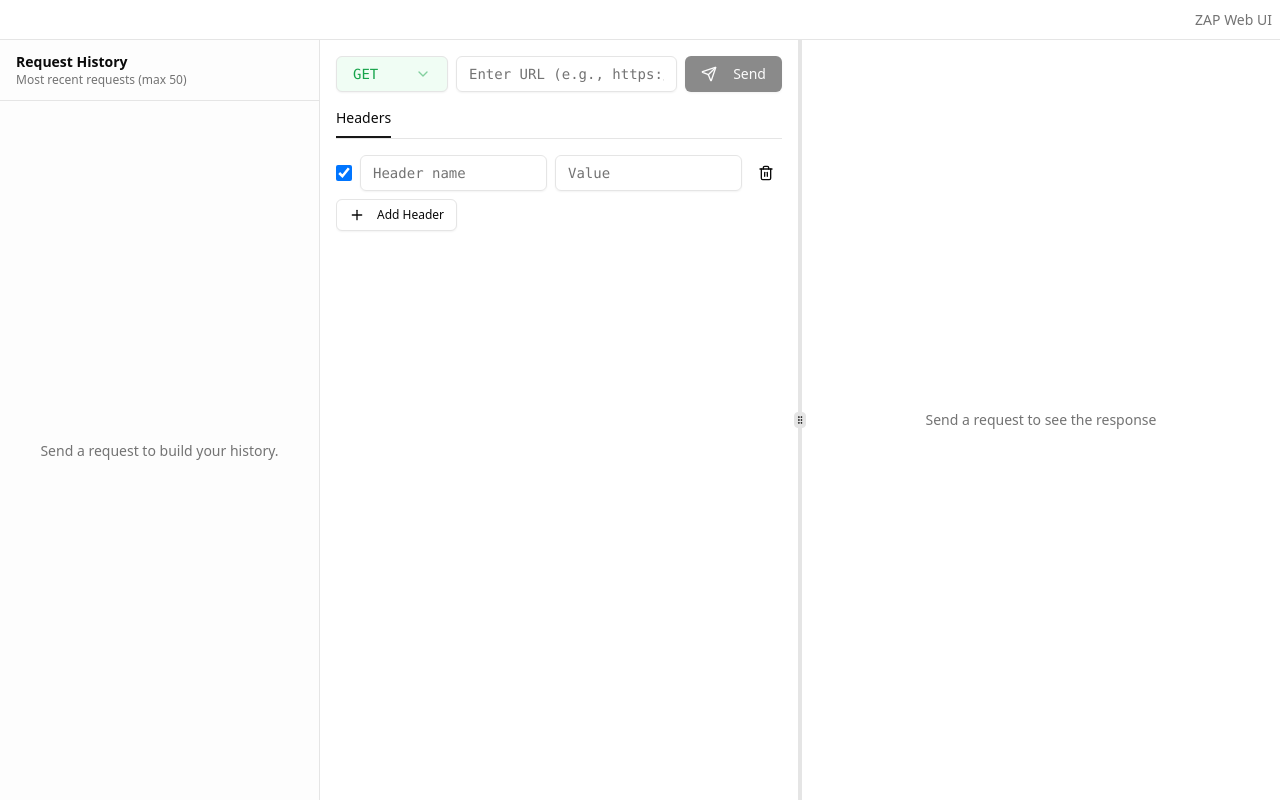
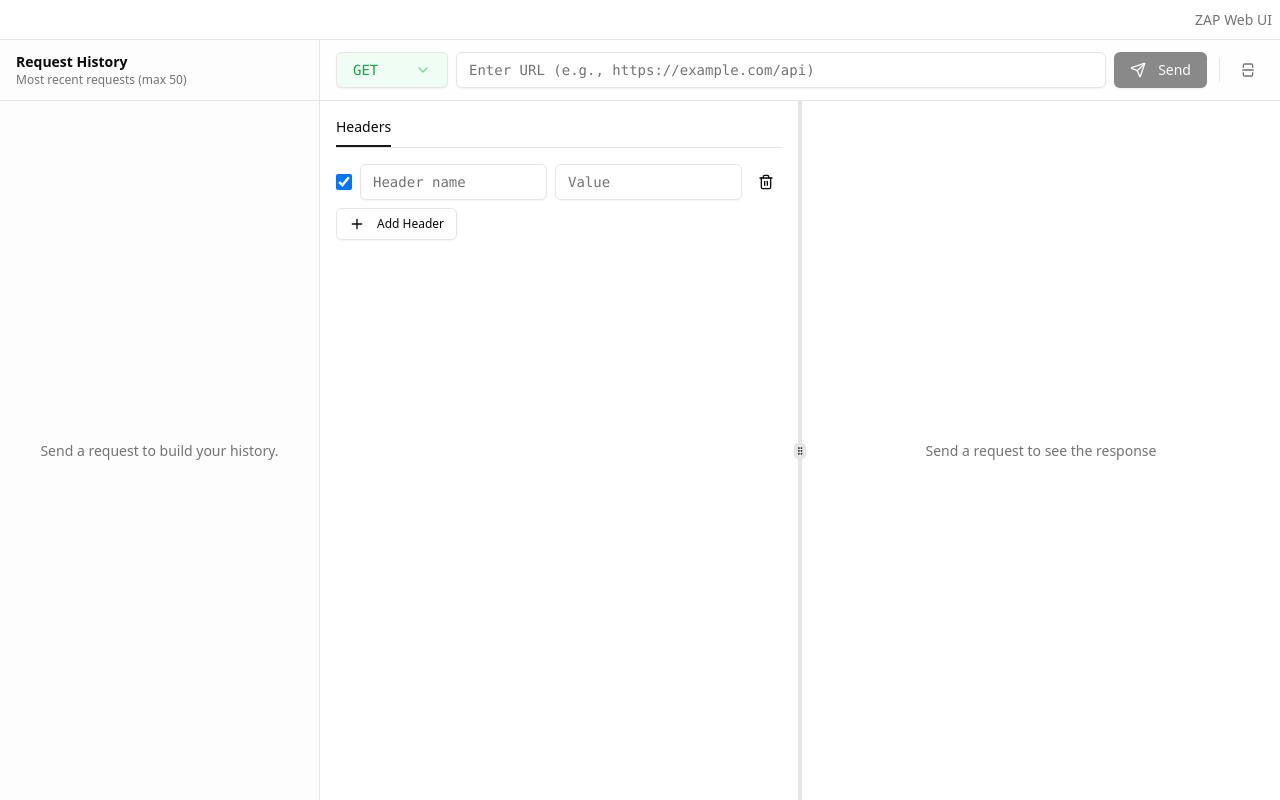
Before and after one commit to ricekot/zap-webui, a React (Vite) app in the folder webui/: page / in a window 1280 px wide. Built offline with nearby package versions, Linux system fonts and the light colour scheme.

Commit message:
Allow changing orientation, move URL bar to top
Signed-off-by: ricekot <git@ricekot.com>

```diff
--- a/webui/src/components/requester/RequestEditor.tsx
+++ b/webui/src/components/requester/RequestEditor.tsx
@@ -1,59 +1,24 @@
-import { useState, useEffect, useCallback } from "react"
+import { useState } from "react"
 import { Input } from "@/components/ui/input"
 import { Button } from "@/components/ui/button"
-import {
-  DropdownMenu,
-  DropdownMenuContent,
-  DropdownMenuItem,
-  DropdownMenuTrigger,
-} from "@/components/ui/dropdown-menu"
 import { CodeEditor } from "@/components/editor/CodeEditor"
-import { ChevronDown, Plus, Trash2, Send, Loader2 } from "lucide-react"
+import { Plus, Trash2 } from "lucide-react"
 import { cn } from "@/lib/utils"
 import type { HttpRequest } from "./types"
 
-const HTTP_METHODS = ["GET", "POST", "PUT", "DELETE", "PATCH", "HEAD", "OPTIONS"]
 const BODY_METHODS = ["POST", "PUT", "PATCH"]
-
-const methodColors: Record<string, string> = {
-  GET: "text-green-600 bg-green-50",
-  POST: "text-blue-600 bg-blue-50",
-  PUT: "text-orange-600 bg-orange-50",
-  DELETE: "text-red-600 bg-red-50",
-  PATCH: "text-purple-600 bg-purple-50",
-  HEAD: "text-gray-600 bg-gray-50",
-  OPTIONS: "text-gray-600 bg-gray-50",
-}
 
 interface RequestEditorProps {
   request: HttpRequest
   onChange: (request: HttpRequest) => void
-  onSend: () => void
-  isLoading: boolean
 }
 
-export function RequestEditor({ request, onChange, onSend, isLoading }: RequestEditorProps) {
+export function RequestEditor({ request, onChange }: RequestEditorProps) {
   const [activeSection, setActiveSection] = useState<"headers" | "body">("headers")
   const hasBody = BODY_METHODS.includes(request.method)
 
   // If on body tab but method doesn't support body, show headers instead
   const effectiveSection = !hasBody && activeSection === "body" ? "headers" : activeSection
-
-  // Global Ctrl/Cmd+Enter handler to work even when focus is inside CodeMirror
-  const handleGlobalKeyDown = useCallback(
-    (e: KeyboardEvent) => {
-      if (e.key === "Enter" && (e.metaKey || e.ctrlKey)) {
-        e.preventDefault()
-        onSend()
-      }
-    },
-    [onSend]
-  )
-
-  useEffect(() => {
-    document.addEventListener("keydown", handleGlobalKeyDown)
-    return () => document.removeEventListener("keydown", handleGlobalKeyDown)
-  }, [handleGlobalKeyDown])
 
   const updateHeader = (
     index: number,
@@ -82,48 +47,6 @@ export function RequestEditor({ request, onChange, onSend, isLoading }: RequestE
 
   return (
     <div className="flex h-full flex-col gap-4 p-4">
-      {/* URL Bar */}
-      <div className="flex shrink-0 gap-2">
-        <DropdownMenu>
-          <DropdownMenuTrigger asChild>
-            <Button
-              variant="outline"
-              className={cn("w-28 justify-between font-mono", methodColors[request.method])}
-            >
-              {request.method}
-              <ChevronDown className="h-4 w-4 opacity-50" />
-            </Button>
-          </DropdownMenuTrigger>
-          <DropdownMenuContent align="start">
-            {HTTP_METHODS.map((method) => (
-              <DropdownMenuItem
-                key={method}
-                onClick={() => onChange({ ...request, method })}
-                className={cn("font-mono", methodColors[method])}
-              >
-                {method}
-              </DropdownMenuItem>
-            ))}
-          </DropdownMenuContent>
-        </DropdownMenu>
-
-        <Input
-          placeholder="Enter URL (e.g., https://example.com/api)"
-          value={request.url}
-          onChange={(e) => onChange({ ...request, url: e.target.value })}
-          className="flex-1 font-mono"
-        />
-
-        <Button onClick={onSend} disabled={isLoading || !request.url}>
-          {isLoading ? (
-            <Loader2 className="h-4 w-4 animate-spin mr-2" />
-          ) : (
-            <Send className="h-4 w-4 mr-2" />
-          )}
-          Send
-        </Button>
-      </div>
-
       {/* Section Tabs */}
       <div className="flex shrink-0 gap-4 border-b">
         <button
--- a/webui/src/components/requester/RequesterPanel.tsx
+++ b/webui/src/components/requester/RequesterPanel.tsx
@@ -1,14 +1,43 @@
+import { useEffect, useCallback } from "react"
 import { RequestEditor } from "./RequestEditor"
 import { RequestHistorySidebar } from "./RequestHistorySidebar"
 import { ResponseViewer } from "./ResponseViewer"
 import { ResizablePanelGroup, ResizablePanel, ResizableHandle } from "@/components/ui/resizable"
+import { Button } from "@/components/ui/button"
+import { Input } from "@/components/ui/input"
+import {
+  DropdownMenu,
+  DropdownMenuContent,
+  DropdownMenuItem,
+  DropdownMenuTrigger,
+} from "@/components/ui/dropdown-menu"
+import {
+  ChevronDown,
+  Send,
+  Loader2,
+  SquareSplitHorizontal,
+  SquareSplitVertical,
+} from "lucide-react"
 import { useTabState } from "@/stores/tabState"
 import { useRequestHistoryStore } from "@/stores/requestHistory"
 import { buildRawRequest, injectAutoHeaders, parseZapResponse } from "./requesterUtils"
+import { cn } from "@/lib/utils"
 import type { ZapMessage } from "@/lib/api/types"
 import { zapAction } from "@/lib/api"
 import type { HttpRequest, HttpResponse, RequesterState } from "./types"
 import { defaultRequesterState } from "./types"
+
+const HTTP_METHODS = ["GET", "POST", "PUT", "DELETE", "PATCH", "HEAD", "OPTIONS"]
+
+const methodColors: Record<string, string> = {
+  GET: "text-green-600 bg-green-50",
+  POST: "text-blue-600 bg-blue-50",
+  PUT: "text-orange-600 bg-orange-50",
+  DELETE: "text-red-600 bg-red-50",
+  PATCH: "text-purple-600 bg-purple-50",
+  HEAD: "text-gray-600 bg-gray-50",
+  OPTIONS: "text-gray-600 bg-gray-50",
+}
 
 export function RequesterPanel() {
   const [state, setState] = useTabState<RequesterState>("requester", defaultRequesterState)
@@ -17,22 +46,35 @@ export function RequesterPanel() {
     "requester-history-selected",
     null
   )
+  const [orientation, setOrientation] = useTabState<"horizontal" | "vertical">(
+    "requester-orientation",
+    "horizontal"
+  )
   const historyEntries = useRequestHistoryStore((historyState) => historyState.entries)
   const appendRequest = useRequestHistoryStore((historyState) => historyState.appendRequest)
 
   const { request, response, error } = state
 
-  const setRequest = (newRequest: HttpRequest) => {
+  const setRequest = useCallback(
+    (newRequest: HttpRequest) => {
       setState((prev) => ({ ...prev, request: newRequest }))
-  }
+    },
+    [setState]
+  )
 
-  const setResponse = (newResponse: HttpResponse | null) => {
+  const setResponse = useCallback(
+    (newResponse: HttpResponse | null) => {
       setState((prev) => ({ ...prev, response: newResponse }))
-  }
+    },
+    [setState]
+  )
 
-  const setError = (newError: string | null) => {
+  const setError = useCallback(
+    (newError: string | null) => {
       setState((prev) => ({ ...prev, error: newError }))
-  }
+    },
+    [setState]
+  )
 
   const handleHistorySelect = (entryId: string) => {
     const entry = historyEntries.find((historyEntry) => historyEntry.id === entryId)
@@ -55,7 +97,7 @@ export function RequesterPanel() {
     setSelectedEntryId(entry.id)
   }
 
-  const handleSend = async () => {
+  const handleSend = useCallback(async () => {
     if (!request.url) {
       setError("URL is required. Enter a URL to send a request.")
       return
@@ -119,7 +161,23 @@ export function RequesterPanel() {
     } finally {
       setIsLoading(false)
     }
+  }, [request, appendRequest, setSelectedEntryId, setIsLoading, setError, setResponse, setRequest])
+
+  // Global Ctrl/Cmd+Enter handler to work even when focus is inside CodeMirror
+  const handleGlobalKeyDown = useCallback(
+    (e: KeyboardEvent) => {
+      if (e.key === "Enter" && (e.metaKey || e.ctrlKey)) {
+        e.preventDefault()
+        handleSend()
       }
+    },
+    [handleSend]
+  )
+
+  useEffect(() => {
+    document.addEventListener("keydown", handleGlobalKeyDown)
+    return () => document.removeEventListener("keydown", handleGlobalKeyDown)
+  }, [handleGlobalKeyDown])
 
   return (
     <div className="flex h-full min-w-0">
@@ -128,20 +186,76 @@ export function RequesterPanel() {
         selectedEntryId={selectedEntryId}
         onSelect={(entry) => handleHistorySelect(entry.id)}
       />
-      <div className="min-w-0 flex-1">
+      <div className="min-w-0 flex-1 flex flex-col">
+        <div className="flex gap-2 items-center px-4 py-3 border-b bg-muted/10 shrink-0">
+          <DropdownMenu>
+            <DropdownMenuTrigger asChild>
+              <Button
+                variant="outline"
+                className={cn("w-28 justify-between font-mono", methodColors[request.method])}
+              >
+                {request.method}
+                <ChevronDown className="h-4 w-4 opacity-50" />
+              </Button>
+            </DropdownMenuTrigger>
+            <DropdownMenuContent align="start">
+              {HTTP_METHODS.map((method) => (
+                <DropdownMenuItem
+                  key={method}
+                  onClick={() => setRequest({ ...request, method })}
+                  className={cn("font-mono", methodColors[method])}
+                >
+                  {method}
+                </DropdownMenuItem>
+              ))}
+            </DropdownMenuContent>
+          </DropdownMenu>
+
+          <Input
+            placeholder="Enter URL (e.g., https://example.com/api)"
+            value={request.url}
+            onChange={(e) => setRequest({ ...request, url: e.target.value })}
+            className="flex-1 font-mono bg-background"
+          />
+
+          <Button onClick={handleSend} disabled={isLoading || !request.url}>
+            {isLoading ? (
+              <Loader2 className="h-4 w-4 animate-spin mr-2" />
+            ) : (
+              <Send className="h-4 w-4 mr-1" />
+            )}
+            Send
+          </Button>
+
+          <div className="h-6 w-px bg-border mx-1" />
+
+          <Button
+            variant="ghost"
+            size="icon"
+            className="h-8 w-8 text-muted-foreground hover:text-foreground shrink-0"
+            onClick={() => setOrientation(orientation === "horizontal" ? "vertical" : "horizontal")}
+            title={
+              orientation === "horizontal"
+                ? "Request shown above Response"
+                : "Request shown beside Response"
+            }
+          >
+            {orientation === "horizontal" ? (
+              <SquareSplitVertical className="h-4 w-4" />
+            ) : (
+              <SquareSplitHorizontal className="h-4 w-4" />
+            )}
+          </Button>
+        </div>
+        <div className="flex-1 min-h-0">
           <ResizablePanelGroup
-          orientation="horizontal"
+            orientation={orientation}
             className="h-full"
             id="requester-layout"
             defaultLayout={{ "request-editor": 50, "response-viewer": 50 }}
           >
             <ResizablePanel id="request-editor" defaultSize="50%" minSize="20%">
-            <RequestEditor
-              request={request}
-              onChange={setRequest}
-              onSend={handleSend}
-              isLoading={isLoading}
-            />
+              <RequestEditor request={request} onChange={setRequest} />
             </ResizablePanel>
             <ResizableHandle withHandle />
             <ResizablePanel id="response-viewer" defaultSize="50%" minSize="20%">
@@ -150,5 +264,6 @@ export function RequesterPanel() {
           </ResizablePanelGroup>
         </div>
       </div>
+    </div>
   )
 }
```
Also changed, not shown: 1 other file (tests, documents, lock files or other folders). Lines whose indentation alone changed are shown as unchanged.
